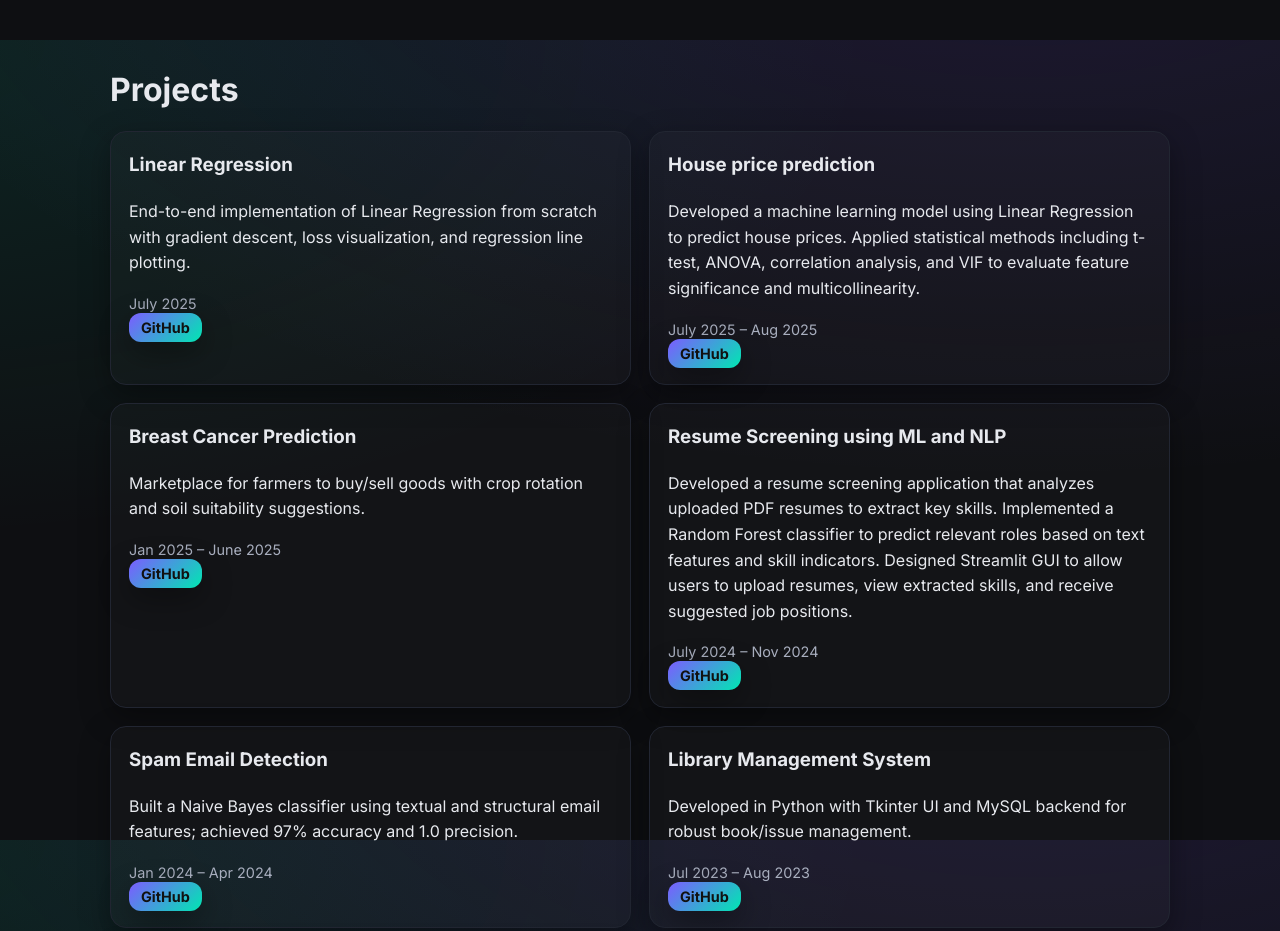
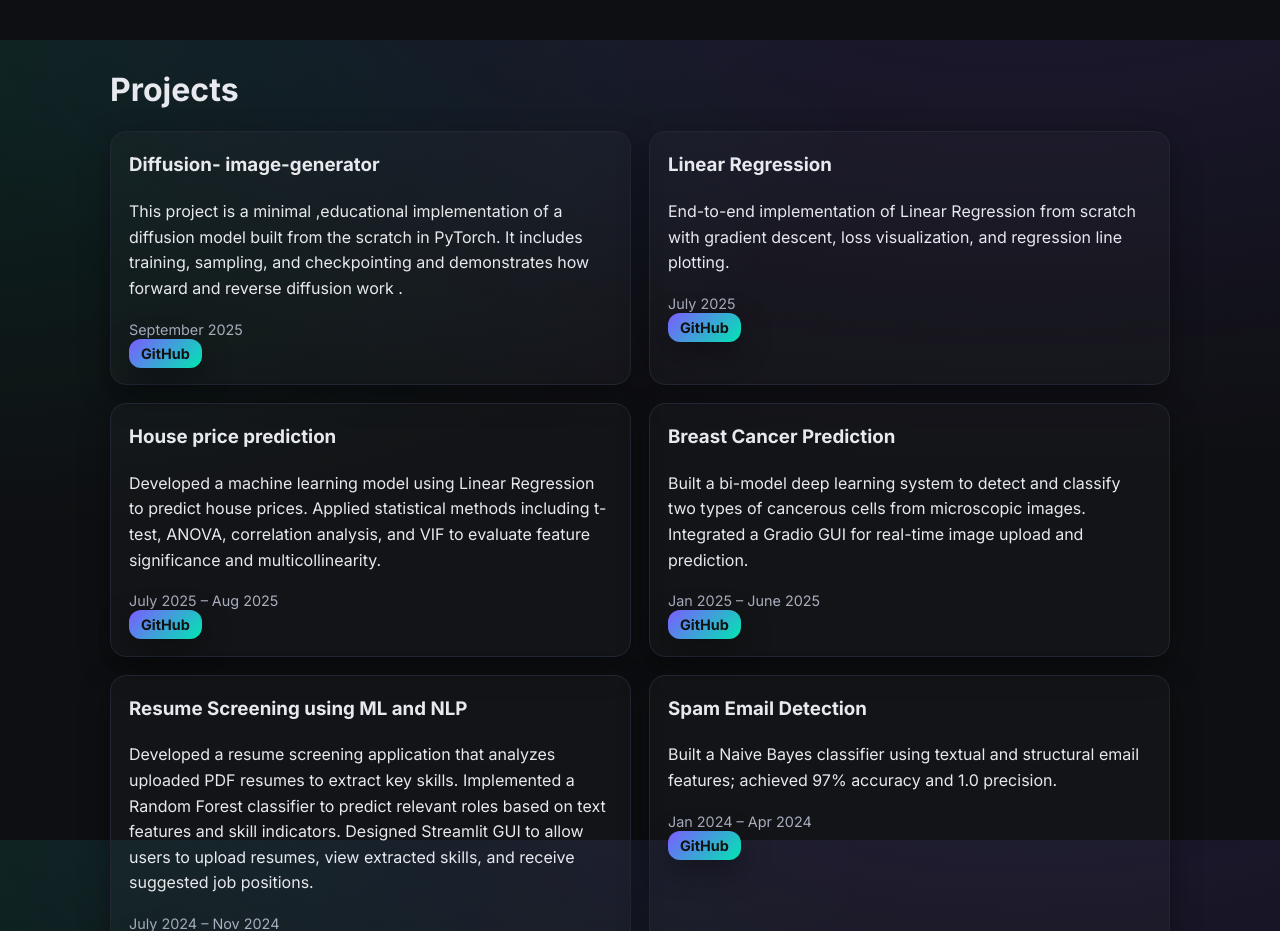
Before and after one commit to Charu-saini/charu-portfolio, a plain HTML site: page index.html in a window 1280 px wide. Shown: the part 2360-3291 px from the top of the page. Drawn offline with Linux system fonts and the light colour scheme.

Commit message:
Update index.html

```diff
--- a/index.html
+++ b/index.html
@@ -141,6 +141,13 @@
         <h2>Projects</h2>
         <div class="grid">
 
+           <article class="proj">
+            <h3>Diffusion- image-generator</h3>
+            <p>This project is a minimal ,educational implementation of a diffusion model built from the scratch in PyTorch. It includes training, sampling, and checkpointing and demonstrates how forward and reverse diffusion work .  </p>
+            <div class="meta"><span>September 2025</span></div>
+            <a href="https://github.com/Charu-saini/Linear-regression" target="_blank" class="btn btn--sm">GitHub</a>
+          </article>
+
           <article class="proj">
             <h3>Linear Regression</h3>
             <p>End-to-end implementation of Linear Regression from scratch with gradient descent, loss visualization, and regression line plotting. </p>
@@ -157,7 +164,7 @@
 
           <article class="proj">
             <h3>Breast Cancer Prediction</h3>
-            <p>Marketplace for farmers to buy/sell goods with crop rotation and soil suitability suggestions.</p>
+            <p>Built a bi-model deep learning system to detect and classify two types of cancerous cells from microscopic images. Integrated a Gradio GUI for real-time image upload and prediction.</p>
             <div class="meta"><span>Jan 2025 – June 2025</span></div>
             <a href="https://github.com/Charu-saini/Breast-Cancer-Prediction" target="_blank" class="btn btn--sm">GitHub</a>
           </article>
```
